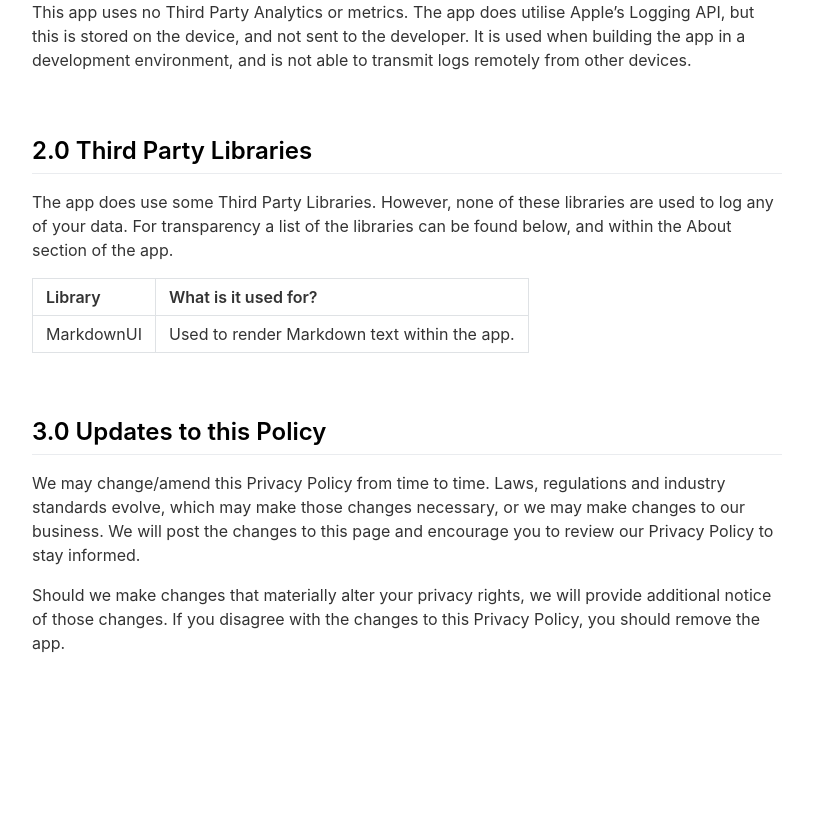
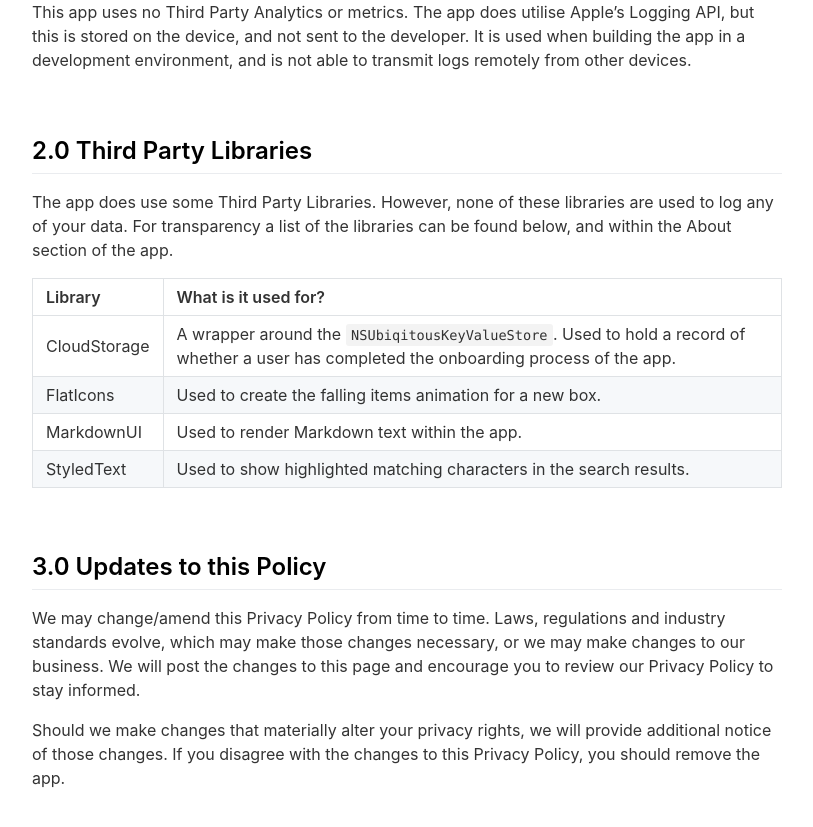
Before and after one commit to PauloxD/moovin-site, a Jekyll site: the page built from _pages/privacypolicy.md, in a window 1280 px wide and 900 px high, scrolled down 1043 px. Shown: the top 827 px of the window, without its empty margins (233-1046 px from the left). Built offline with Jekyll 4.4.1, drawn with Linux system fonts in a browser that asks for light colours; nearby versions of some CDN libraries; before the commit the page ends 1808 px from its top, so only the background shows below that; some of the changed text lies outside the part shown.

Commit message:
Update privacypolicy.md

```diff
--- a/_pages/privacypolicy.md
+++ b/_pages/privacypolicy.md
@@ -35,7 +35,11 @@ The app does use some Third Party Libraries. However, none of these libraries ar
 
 | Library | What is it used for? |
 | :--- | :--- |
+| CloudStorage | A wrapper around the `NSUbiqitousKeyValueStore`. Used to hold a record of whether a user has completed the onboarding process of the app.  |
+| FlatIcons | Used to create the falling items animation for a new box. |
 | MarkdownUI | Used to render Markdown text within the app. |
+| StyledText | Used to show highlighted matching characters in the search results. |
+
 
 <br>
 
```
Also changed, not shown: other parts of _pages/privacypolicy.md (+1 -1 lines).
